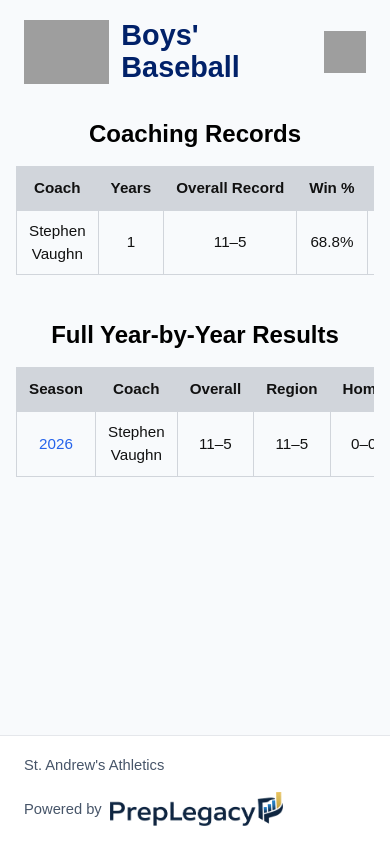
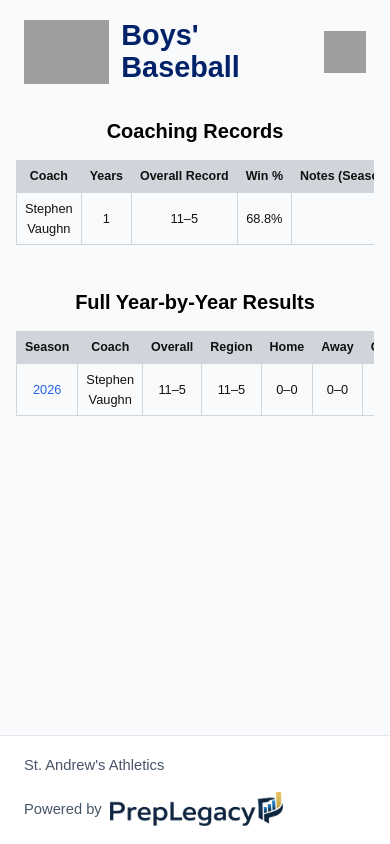
Before and after one commit to newonda1/st-andrews-basketball, a React (Vite) app: page /athletics/boys/baseball in a window 390 px wide. Built offline with nearby package versions, Linux system fonts and the light colour scheme; grey boxes are pictures that could not be loaded.

Commit message:
Update YearlyResults.jsx

```diff
--- a/src/boys/baseball/pages/YearlyResults.jsx
+++ b/src/boys/baseball/pages/YearlyResults.jsx
@@ -7,7 +7,7 @@ const styles = {
   },
   sectionTitle: {
     textAlign: "center",
-    fontSize: "1.5rem",
+    fontSize: "clamp(1.25rem, 5vw, 1.5rem)",
     fontWeight: 700,
     margin: "18px 0 14px",
     color: "#000",
@@ -32,17 +32,17 @@ const styles = {
     background: "#d1d5db",
     color: "#111",
     fontWeight: 700,
-    fontSize: "0.95rem",
+    fontSize: "clamp(0.78rem, 2.2vw, 0.95rem)",
     textAlign: "center",
-    padding: "10px 12px",
+    padding: "clamp(6px, 1.6vw, 10px) clamp(8px, 2vw, 12px)",
     border: "1px solid #d1d5db",
     whiteSpace: "nowrap",
   },
   td: {
-    padding: "9px 12px",
+    padding: "clamp(6px, 1.6vw, 9px) clamp(8px, 2vw, 12px)",
     border: "1px solid #d1d5db",
     textAlign: "center",
-    fontSize: "0.95rem",
+    fontSize: "clamp(0.8rem, 2.3vw, 0.95rem)",
     color: "#111",
     verticalAlign: "middle",
     background: "transparent",
```
